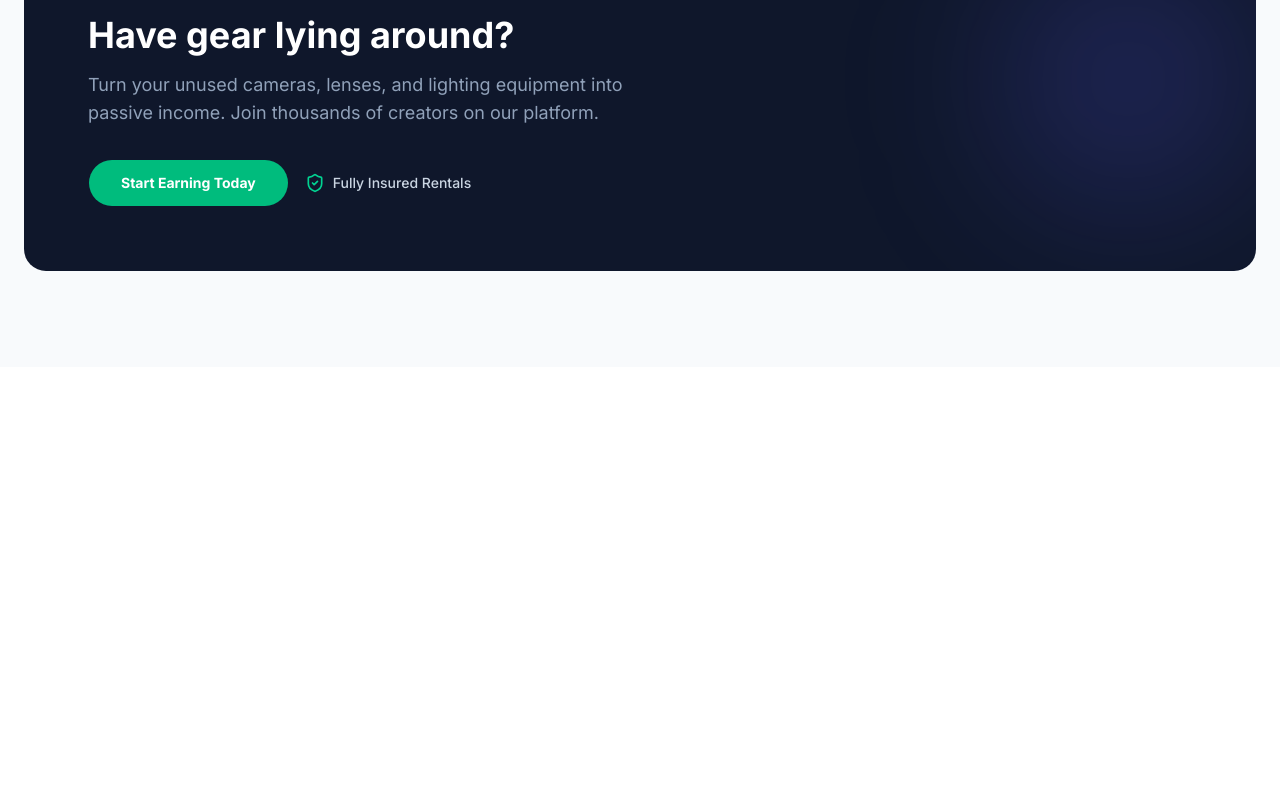
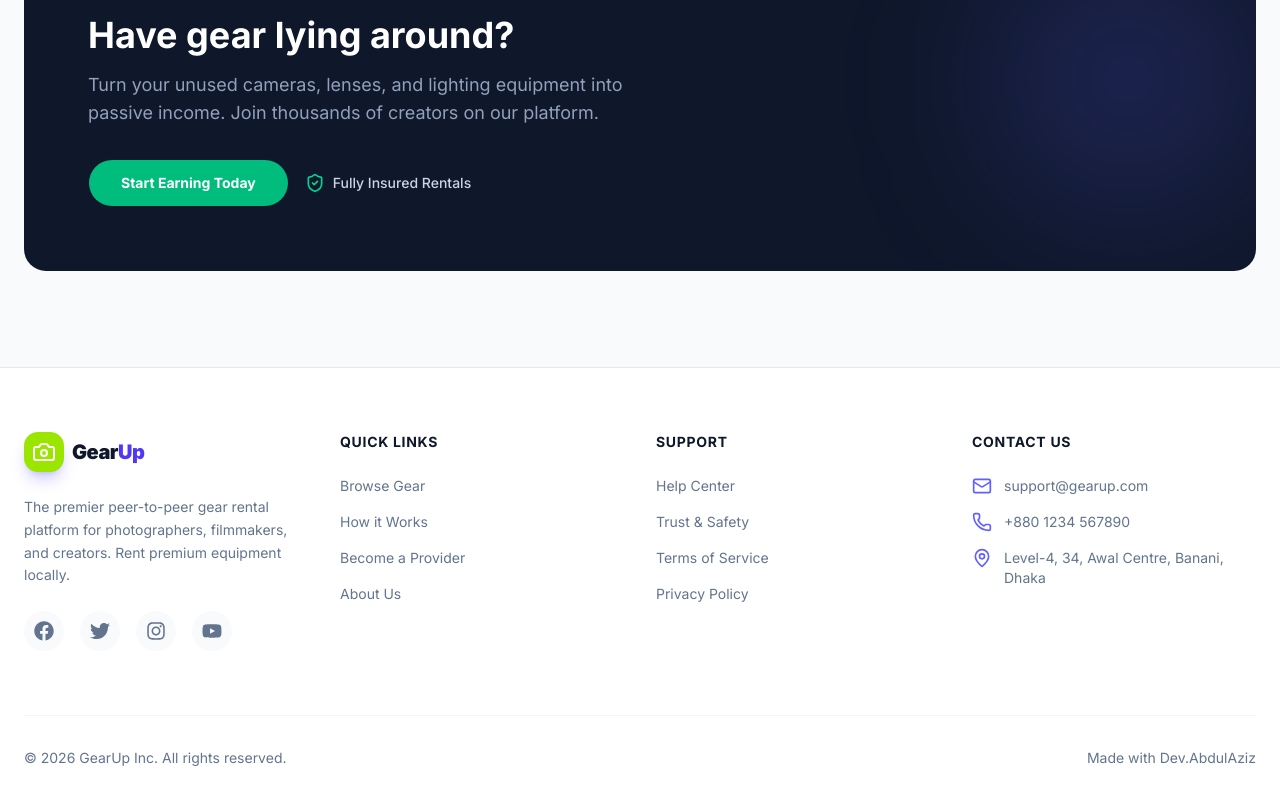
Before and after one commit to mdabdulaziz6236/gearup-frontend, a Next.js app: page / in a window 1280 px wide. Shown: the part 1398-2198 px from the top of the page. Before the commit the page ends 1765 px from the top, so only its background shows below. Built offline with nearby package versions, Linux system fonts and the light colour scheme; no server answers.

Commit message:
feat(ui) : Add Footer

```diff
--- a/app/(public-group)/layout.tsx
+++ b/app/(public-group)/layout.tsx
@@ -1,3 +1,4 @@
+import Footer from "@/components/shared/Footer";
 import { Navbar } from "@/components/shared/navbar";
 import { getMe } from "@/service/getMe";
 
@@ -6,11 +7,12 @@ export default async function PublicLayout({
 }: {
   children: React.ReactNode;
 }) {
-  const user = await getMe()
-  return <>
-<Navbar user={user}></Navbar>
-  {children}
-
-  </>
-
+  const user = await getMe();
+  return (
+    <>
+      <Navbar user={user} />
+      {children}
+      <Footer />
+    </>
+  );
 }
--- /dev/null
+++ b/components/shared/Footer.tsx
@@ -0,0 +1,133 @@
+import Link from "next/link";
+import { Camera, Mail, Phone, MapPin, ArrowRight } from "lucide-react";
+import { FaFacebook, FaTwitter, FaInstagram, FaYoutube } from "react-icons/fa";
+
+export default function Footer() {
+  const currentYear = new Date().getFullYear();
+
+  return (
+    <footer className="bg-white dark:bg-slate-950 border-t border-slate-200 dark:border-slate-800 pt-16 pb-8">
+      <div className="max-w-7xl mx-auto px-4 sm:px-6">
+
+        {/* Top Section - 4 Columns */}
+        <div className="grid grid-cols-1 md:grid-cols-2 lg:grid-cols-4 gap-12 lg:gap-8 mb-16">
+
+          {/* Column 1: Brand & Info */}
+          <div className="space-y-6">
+            <Link href="/" className="flex items-center gap-2">
+              <div className="h-10 w-10 bg-primary rounded-xl flex items-center justify-center shadow-lg shadow-indigo-500/30">
+                <Camera className="h-6 w-6 text-white" />
+              </div>
+              <span className="text-xl font-black text-slate-900 dark:text-white tracking-tight">
+                Gear<span className="text-indigo-600 dark:text-indigo-400">Up</span>
+              </span>
+            </Link>
+            <p className="text-sm text-slate-500 dark:text-slate-400 leading-relaxed">
+              The premier peer-to-peer gear rental platform for photographers, filmmakers, and creators. Rent premium equipment locally.
+            </p>
+            <div className="flex gap-4">
+
+              <a href="#" className="h-10 w-10 rounded-full bg-slate-50 dark:bg-slate-900 flex items-center justify-center text-slate-500 hover:bg-indigo-50 hover:text-indigo-600 dark:hover:bg-indigo-900/30 dark:hover:text-indigo-400 transition-colors">
+                <FaFacebook className="h-5 w-5" />
+              </a>
+              <a href="#" className="h-10 w-10 rounded-full bg-slate-50 dark:bg-slate-900 flex items-center justify-center text-slate-500 hover:bg-indigo-50 hover:text-indigo-600 dark:hover:bg-indigo-900/30 dark:hover:text-indigo-400 transition-colors">
+                <FaTwitter className="h-5 w-5" />
+              </a>
+              <a href="#" className="h-10 w-10 rounded-full bg-slate-50 dark:bg-slate-900 flex items-center justify-center text-slate-500 hover:bg-indigo-50 hover:text-indigo-600 dark:hover:bg-indigo-900/30 dark:hover:text-indigo-400 transition-colors">
+                <FaInstagram className="h-5 w-5" />
+              </a>
+              <a href="#" className="h-10 w-10 rounded-full bg-slate-50 dark:bg-slate-900 flex items-center justify-center text-slate-500 hover:bg-indigo-50 hover:text-indigo-600 dark:hover:bg-indigo-900/30 dark:hover:text-indigo-400 transition-colors">
+                <FaYoutube className="h-5 w-5" />
+              </a>
+            </div>
+          </div>
+
+          {/* Column 2: Quick Links */}
+          <div>
+            <h4 className="text-slate-900 dark:text-white font-bold mb-6 uppercase tracking-wider text-sm">Quick Links</h4>
+            <ul className="space-y-4">
+              <li>
+                <Link href="/gears" className="text-slate-500 dark:text-slate-400 hover:text-indigo-600 dark:hover:text-indigo-400 transition-colors text-sm flex items-center group">
+                  <span className="w-0 overflow-hidden group-hover:w-4 transition-all duration-300">-</span> Browse Gear
+                </Link>
+              </li>
+              <li>
+                <Link href="/how-it-works" className="text-slate-500 dark:text-slate-400 hover:text-indigo-600 dark:hover:text-indigo-400 transition-colors text-sm flex items-center group">
+                  <span className="w-0 overflow-hidden group-hover:w-4 transition-all duration-300">-</span> How it Works
+                </Link>
+              </li>
+              <li>
+                <Link href="/" className="text-slate-500 dark:text-slate-400 hover:text-indigo-600 dark:hover:text-indigo-400 transition-colors text-sm flex items-center group">
+                  <span className="w-0 overflow-hidden group-hover:w-4 transition-all duration-300">-</span> Become a Provider
+                </Link>
+              </li>
+              <li>
+                <Link href="/about" className="text-slate-500 dark:text-slate-400 hover:text-indigo-600 dark:hover:text-indigo-400 transition-colors text-sm flex items-center group">
+                  <span className="w-0 overflow-hidden group-hover:w-4 transition-all duration-300">-</span> About Us
+                </Link>
+              </li>
+            </ul>
+          </div>
+
+          {/* Column 3: Support */}
+          <div>
+            <h4 className="text-slate-900 dark:text-white font-bold mb-6 uppercase tracking-wider text-sm">Support</h4>
+            <ul className="space-y-4">
+              <li>
+                <Link href="/help" className="text-slate-500 dark:text-slate-400 hover:text-indigo-600 dark:hover:text-indigo-400 transition-colors text-sm flex items-center group">
+                  <span className="w-0 overflow-hidden group-hover:w-4 transition-all duration-300">-</span> Help Center
+                </Link>
+              </li>
+              <li>
+                <Link href="/" className="text-slate-500 dark:text-slate-400 hover:text-indigo-600 dark:hover:text-indigo-400 transition-colors text-sm flex items-center group">
+                  <span className="w-0 overflow-hidden group-hover:w-4 transition-all duration-300">-</span> Trust & Safety
+                </Link>
+              </li>
+              <li>
+                <Link href="/" className="text-slate-500 dark:text-slate-400 hover:text-indigo-600 dark:hover:text-indigo-400 transition-colors text-sm flex items-center group">
+                  <span className="w-0 overflow-hidden group-hover:w-4 transition-all duration-300">-</span> Terms of Service
+                </Link>
+              </li>
+              <li>
+                <Link href="/" className="text-slate-500 dark:text-slate-400 hover:text-indigo-600 dark:hover:text-indigo-400 transition-colors text-sm flex items-center group">
+                  <span className="w-0 overflow-hidden group-hover:w-4 transition-all duration-300">-</span> Privacy Policy
+                </Link>
+              </li>
+            </ul>
+          </div>
+
+          {/* Column 4: Contact & Newsletter */}
+          <div className="space-y-6">
+            <h4 className="text-slate-900 dark:text-white font-bold uppercase tracking-wider text-sm">Contact Us</h4>
+            <ul className="space-y-4">
+              <li className="flex items-start gap-3 text-sm text-slate-500 dark:text-slate-400">
+                <Mail className="h-5 w-5 text-indigo-500 shrink-0" />
+                <span>support@gearup.com</span>
+              </li>
+              <li className="flex items-start gap-3 text-sm text-slate-500 dark:text-slate-400">
+                <Phone className="h-5 w-5 text-indigo-500 shrink-0" />
+                <span>+880 1234 567890</span>
+              </li>
+              <li className="flex items-start gap-3 text-sm text-slate-500 dark:text-slate-400">
+                <MapPin className="h-5 w-5 text-indigo-500 shrink-0" />
+                <span>Level-4, 34, Awal Centre, Banani, Dhaka</span>
+              </li>
+            </ul>
+          </div>
+
+        </div>
+
+        {/* Bottom Section - Copyright */}
+        <div className="pt-8 border-t border-slate-100 dark:border-slate-800/80 flex flex-col md:flex-row items-center justify-between gap-4">
+          <p className="text-sm text-slate-500 dark:text-slate-400 text-center md:text-left">
+            © {currentYear} GearUp Inc. All rights reserved.
+          </p>
+          <div className="flex items-center gap-6 text-sm text-slate-500 dark:text-slate-400">
+            <span>Made with Dev.AbdulAziz</span>
+          </div>
+        </div>
+
+      </div>
+    </footer>
+  );
+}
--- a/package.json
+++ b/package.json
@@ -22,6 +22,7 @@
     "react": "19.2.4",
     "react-dom": "19.2.4",
     "react-fast-marquee": "^1.6.5",
+    "react-icons": "^5.7.0",
     "shadcn": "^4.16.0",
     "sonner": "^2.0.7",
     "tailwind-merge": "^3.6.0",
```
Also changed, not shown: 1 other file (tests, documents, lock files or other folders).
